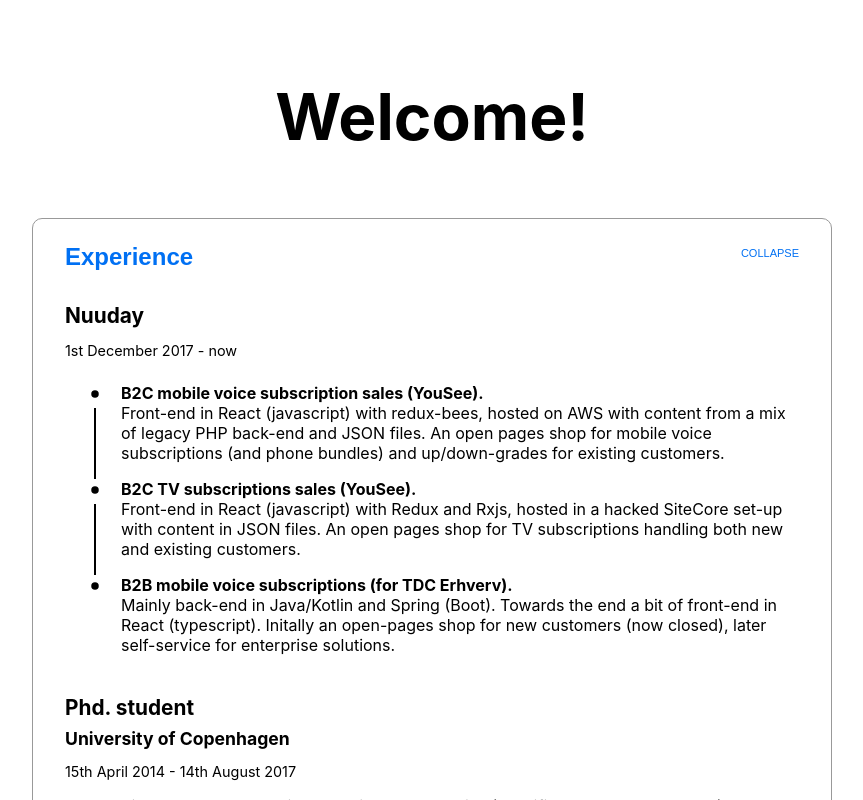
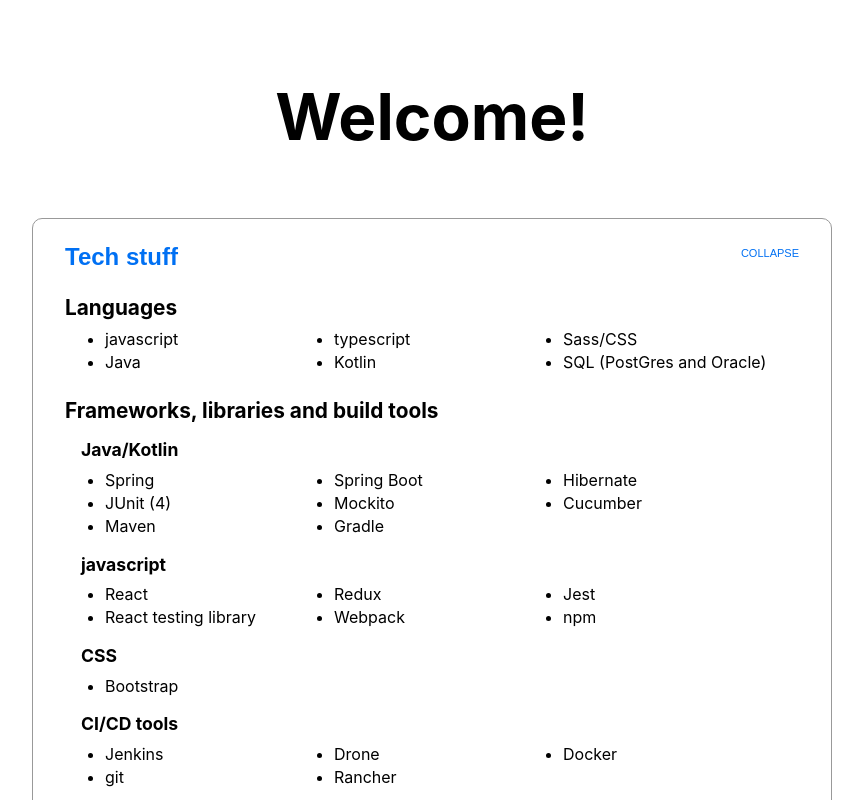
Before and after one commit to JamieMoriarty/resume, a Next.js app: page / in a window 1280 px wide. Both pictures are taken after a click on the button 640 px from the left and 274 px from the top of the page. Shown: the top 800 px of the page, without its empty margins (208-1071 px from the left). Built offline with nearby package versions, Linux system fonts and the light colour scheme.

Commit message:
Mod text and styling of cards a bit

```diff
--- a/pages/index.js
+++ b/pages/index.js
@@ -20,11 +20,11 @@
                 <h1 className={styles.title}>Welcome!</h1>
 
                 <div className={styles.grid}>
-                    <FrontPageCard title="Experience" description="A brief description of my professional experience">
-                        <Resume />
-                    </FrontPageCard>
                     <FrontPageCard title="Tech stuff" description="Summarized tech experience (languages, frameworks, etc.)">
                         <TechStuff />
+                    </FrontPageCard>
+                    <FrontPageCard title="Work stuff" description="A brief description of my professional experience">
+                        <Resume />
                     </FrontPageCard>
                     <FrontPageCard title="Personal stuff" description="A bit of personal info about me">
                         <PersonalStuff />
--- a/src/components/techs/Techs.module.scss
+++ b/src/components/techs/Techs.module.scss
@@ -3,13 +3,19 @@
 .techs-module {
     &__category-title {
         @extend .section-title;
+
+        padding-top: 0.5rem;
+
+        &:first-child {
+            padding-top: 0;
+        }
     }
 
     &__category-subtitle {
         @extend .section-subtitle;
 
         margin-top: 1rem;
-        margin-left: 0.5rem;
+        margin-left: 1rem;
     }
 
     &__category-list {
@@ -22,7 +28,9 @@
     }
 
     &__category-item {
-        &-3 {
+        padding: 0.1rem 0;
+
+        &--3 {
             flex: 0 1 33%;
         }
 
--- a/src/components/techs/index.js
+++ b/src/components/techs/index.js
@@ -13,7 +13,10 @@
             <TechCategory title={techExperience.languages.title}>
                 <ul className={styles['techs-module__category-list']}>
                     {techExperience.languages.items.map(item => (
-                        <li key={`tech_category_language_${item}`} className={styles['techs-module__category-item-3']}>
+                        <li
+                            key={`tech_category_language_${item}`}
+                            className={`${styles['techs-module__category-item']} ${styles['techs-module__category-item--3']}`}
+                        >
                             {item}
                         </li>
                     ))}
@@ -25,7 +28,10 @@
                         <h2 className={styles['techs-module__category-subtitle']}>{language}</h2>
                         <ul className={styles['techs-module__category-list']}>
                             {techExperience.frameworks.items[language].map(item => (
-                                <li key={`tech_category_frameworks_${language}_${item}`} className={styles['techs-module__category-item-3']}>
+                                <li
+                                    key={`tech_category_frameworks_${language}_${item}`}
+                                    className={`${styles['techs-module__category-item']} ${styles['techs-module__category-item--3']}`}
+                                >
                                     {item}
                                 </li>
                             ))}
```
